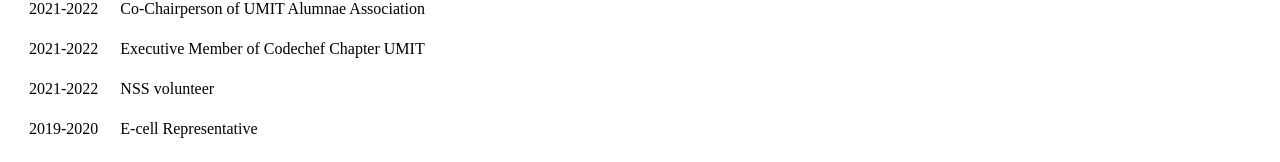
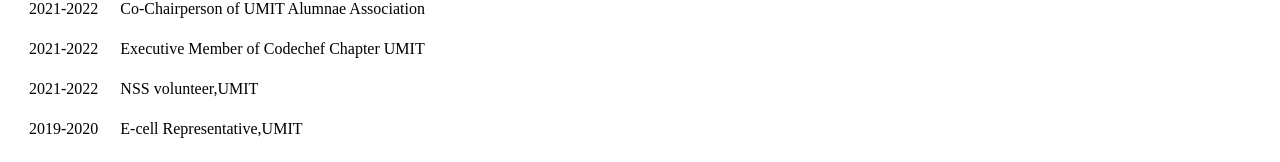
Before and after one commit to swarangimp05/cv, a plain HTML site: page index.html in a window 1280 px wide. Shown: the part 638-800 px from the top of the page. Drawn offline with Linux system fonts and the light colour scheme.

Commit message:
Update index.html

```diff
--- a/index.html
+++ b/index.html
@@ -64,11 +64,11 @@
       </tr>
       <tr>
         <td>2021-2022</td>
-        <td>NSS volunteer</td>
+        <td>NSS volunteer,UMIT</td>
       </tr>
       <tr>
         <td>2019-2020</td>
-        <td>E-cell Representative</td>
+        <td>E-cell Representative,UMIT</td>
       </tr>
     </tbody>
   </table>
```
